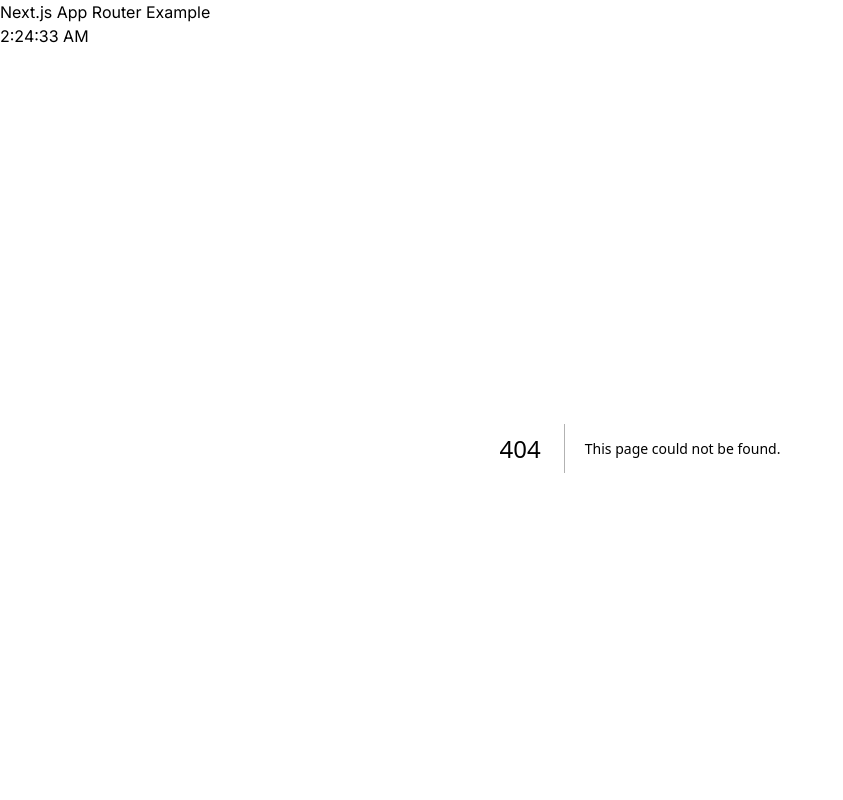
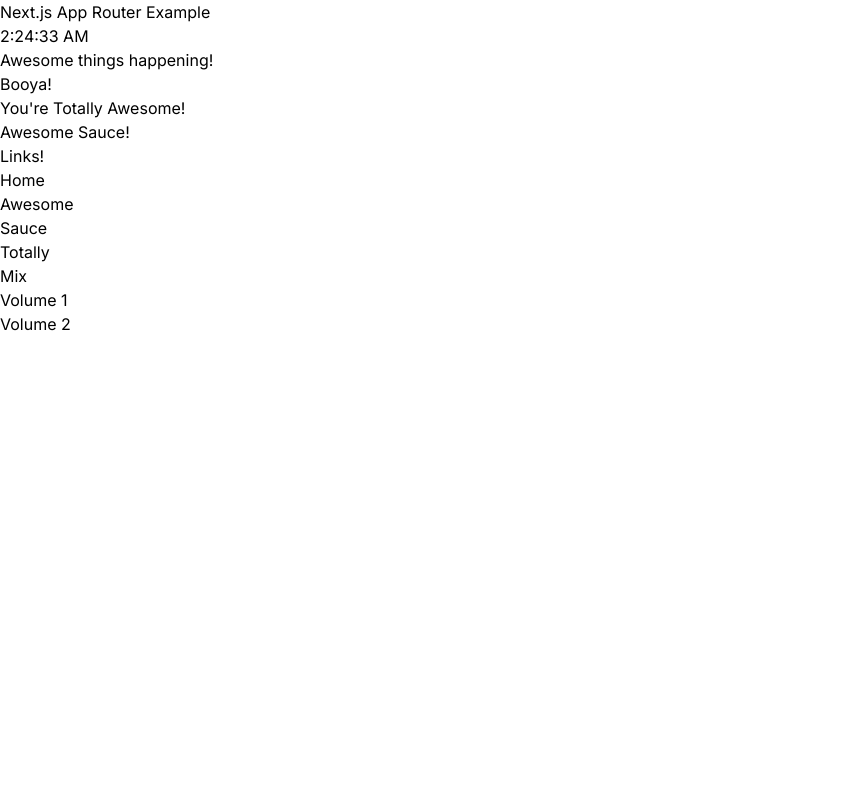
Before and after one commit to danieltott/nextjs-app-router-example, a Next.js app: page /awesome/totally in a window 1280 px wide. Before the commit this address had no page. Shown: the top 800 px of the page, without its empty margins (0-843 px from the left). Built offline with nearby package versions, Linux system fonts and the light colour scheme.

Commit message:
Add totally

```diff
--- /dev/null
+++ b/app/awesome/totally/page.tsx
@@ -0,0 +1,19 @@
+export const metadata = {
+  title: `You're Totally Awesome!`,
+};
+
+export default function Page() {
+  return (
+    <>
+      <div className="border-b border-gray-200 pb-5 sm:flex sm:items-center sm:justify-between">
+        <h2 className="text-base font-semibold leading-6 text-gray-900">
+          {`You're Totally Awesome!`}
+        </h2>
+        <div className="mt-3 flex sm:ml-4 sm:mt-0">
+          <span className="text-sm text-gray-500 italic">Awesome Sauce!</span>
+        </div>
+      </div>
+      <div className="h-8 rounded-lg shadow bg-sky-600" />
+    </>
+  );
+}
--- a/app/layout.tsx
+++ b/app/layout.tsx
@@ -46,6 +46,10 @@
                       <Link href="/awesome/sauce">Sauce</Link>
                     </li>
                     <li>
+                      <Link href="/awesome/totally">Totally</Link>
+                    </li>
+
+                    <li>
                       <Link href="/awesome/mix">Mix</Link>
                       <ul>
                         <li>
```
